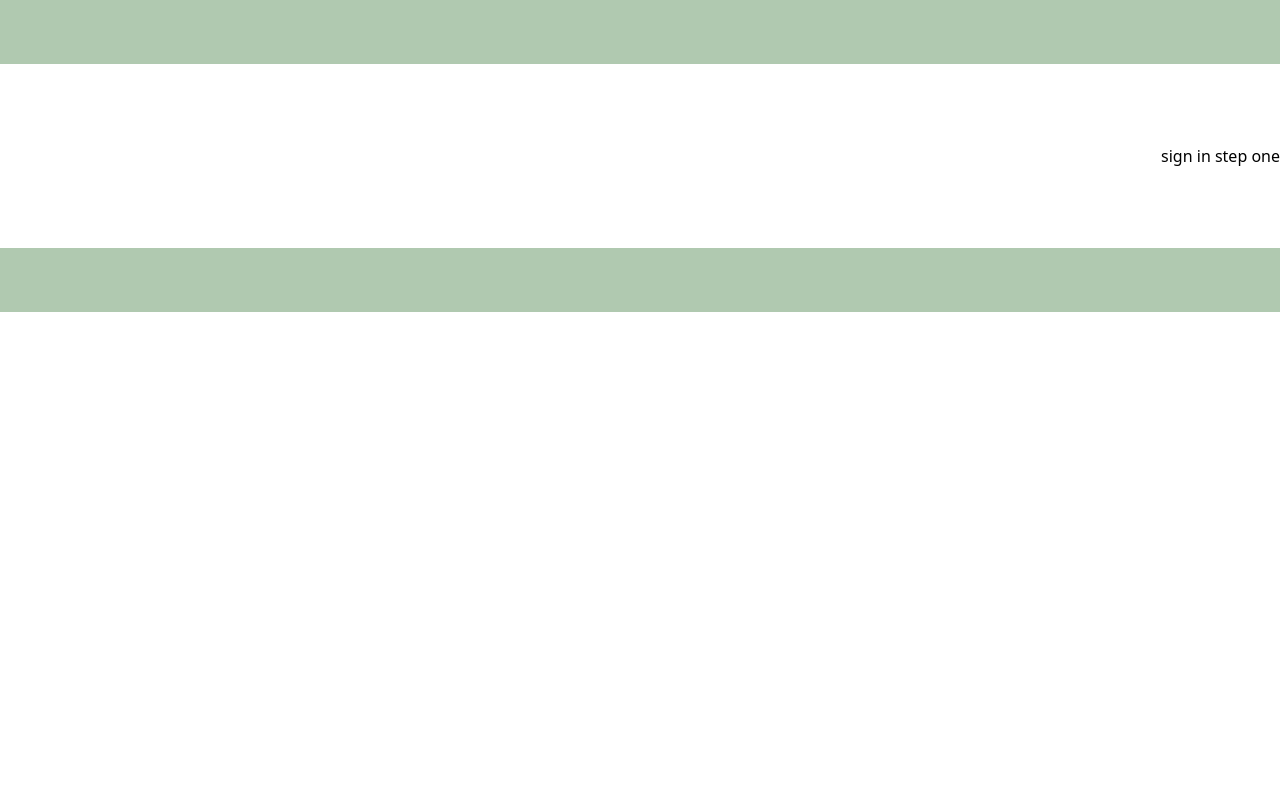
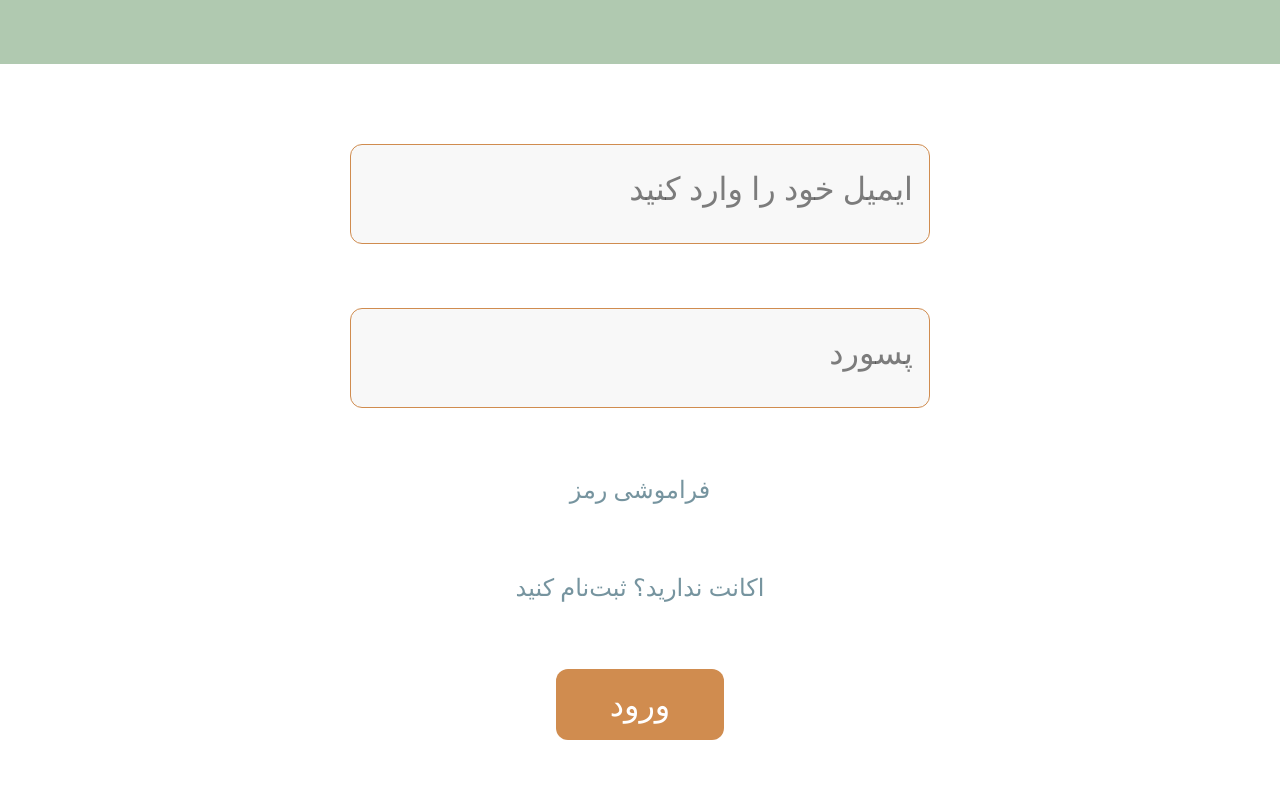
Before and after one commit to AYaldaShabani/nit-SSAD-4032-khoshmazeh, a React (Vite) app in the folder front/khoshmazeh/: page /auth/sign-in/step-one in a window 1280 px wide. Shown: the top 800 px of the page. Built offline with nearby package versions, Linux system fonts and the light colour scheme.

Commit message:
sign-in-step-one page

```diff
--- a/front/khoshmazeh/package.json
+++ b/front/khoshmazeh/package.json
@@ -11,9 +11,11 @@
   },
   "dependencies": {
     "@tailwindcss/vite": "^4.1.4",
+    "axios": "^1.9.0",
     "formik": "^2.4.6",
     "react": "^19.0.0",
     "react-dom": "^19.0.0",
+    "react-helmet": "^6.1.0",
     "react-hot-toast": "^2.5.2",
     "react-router-dom": "^7.5.1",
     "tailwindcss": "^4.1.4",
--- a/front/khoshmazeh/src/Components/Auth/AuthLayout.jsx
+++ b/front/khoshmazeh/src/Components/Auth/AuthLayout.jsx
@@ -3,10 +3,10 @@ import { Outlet } from "react-router-dom"
 const AuthLayout = () => {
     return (
         <div>
-            <div className="h-16 bg-[#b0c9b0] mb-20"></div>
+            <div className="h-16 bg-[#b0c9b0] "></div>
             {/* outlet is for forms */}
             <Outlet />
-            <div className="h-16 bg-[#b0c9b0] mt-20"></div>
+            <div className="h-16 bg-[#b0c9b0] "></div>
         </div>
     )
 }
--- a/front/khoshmazeh/src/Components/Auth/SignInContainer/StepOneContainer/index.jsx
+++ /dev/null
@@ -1,9 +0,0 @@
-const StepOneContainer = () => {
-    return (
-        <div>
-        sign in step one
-        </div>
-    )
-}
-
-export default StepOneContainer;
--- /dev/null
+++ b/front/khoshmazeh/src/Components/Auth/SignInContainer/StepOneContainer/index.tsx
@@ -0,0 +1,76 @@
+import { useState } from "react";
+import axios from "axios";
+import { Link } from "react-router-dom";
+import React from "react";
+
+const StepOneContainer = () => {
+  const [email, setEmail] = useState("");
+  const [password, setPassword] = useState("");
+  const [error, setError] = useState("");
+
+  const handleLogin = async (e: React.FormEvent) => {
+    e.preventDefault();
+    setError("");
+
+    try {
+      const response = await axios.post("/api/auth/login", {
+        email,
+        password,
+      });
+
+      const token = response.data.token;
+      localStorage.setItem("token", token);
+      window.location.href = "/";
+    } catch (err: any) {
+      setError("ایمیل یا رمز عبور اشتباه است");
+    }
+  };
+
+  return (
+    <div className="min-h-screen md:mb-20 mt-20">
+    <form onSubmit={handleLogin} className="flex flex-col md:space-y-16   space-y-8   items-center">
+      <input
+        type="email"
+        placeholder="ایمیل خود را وارد کنید"
+        value={email}
+        onChange={(e) => setEmail(e.target.value)}
+        className="border  bg-[#F8F8F8] border-1 border-[#D08C4F]  px-4 py-2 focus:outline-none focus:ring-2 focus:ring-orange-300 rounded-xl placeholder:text-[13px] md:placeholder:text-[32px]
+                       w-[210px] h-[57px] md:w-[580px] md:h-[100px]  "
+        required
+      />
+      <input
+        type="password"
+        placeholder="پسورد"
+        value={password}
+        onChange={(e) => setPassword(e.target.value)}
+        className="border bg-[#F8F8F8] border-1 border-[#D08C4F] px-4 py-2 focus:outline-none focus:ring-2 focus:ring-orange-300 rounded-xl placeholder:text-[13px] md:placeholder:text-[32px]
+                       w-[210px] h-[57px] md:w-[580px] md:h-[100px]"
+        required
+      />
+      {error && <p className="text-red-500 text-sm text-center">{error}</p>}
+
+      <div className="text-sm text-center text-[#76949F] text-[13px] md:text-[24px]">
+        <Link to="/forgot-password" className=" hover:underline">
+          فراموشی رمز
+        </Link>
+      </div>
+      <div className="text-sm text-center text-[#76949F] text-[13px] md:text-[24px]">
+        اکانت ندارید؟{" "}
+        <Link to="/signup" className=" hover:underline">
+          ثبت‌نام کنید
+        </Link>
+      </div>
+      <button
+        type="submit"
+        className="bg-[#D08C4F] text-white rounded-xl hover:bg-orange-500 transition
+                       w-[100px] h-[40px] md:w-[168px] md:h-[71px]
+                       text-[20px] md:text-[32px]"
+      >
+        ورود
+      </button>
+    </form>
+    </div>
+  );
+};
+
+export default StepOneContainer;
--- a/front/khoshmazeh/src/Components/Auth/SignUpContainer/index.tsx
+++ b/front/khoshmazeh/src/Components/Auth/SignUpContainer/index.tsx
@@ -43,11 +43,11 @@ const SignUpContainer = () => {
     setLoading(false);
   };
   return (
-    <div className="flex flex-col min-h-screen">
+    <div className="flex flex-col  mb-15  md:mt-20 min-h-screen">
 
 
       <div className="flex-1 flex items-center justify-center bg-white">
-        <form className="w-full flex flex-col space-y-16 items-center bg-white p-6">
+        <form className="w-full flex flex-col md:space-y-16   space-y-8  items-center bg-white p-6">
           <input
             type="text"
             name="fullName"
@@ -91,7 +91,7 @@ const SignUpContainer = () => {
 
           <p className="text-xs text-center text-[#76949F] text-[13px] md:text-[24px]">
             اکانت دارید؟{" "}
-            <a href="/sign-in/step" >
+            <a href="/sign-in/step" className="hover:underline" >
               به ورود بروید
             </a>
           </p>
```
Also changed, not shown: 1 other file (tests, documents, lock files or other folders).
